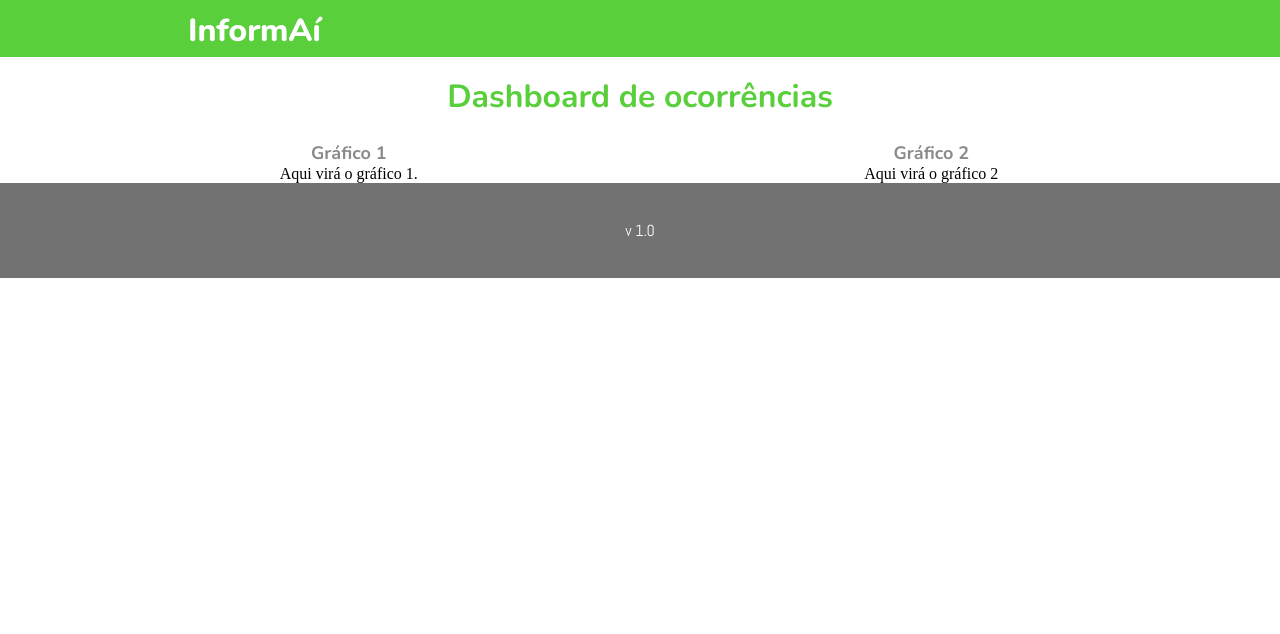
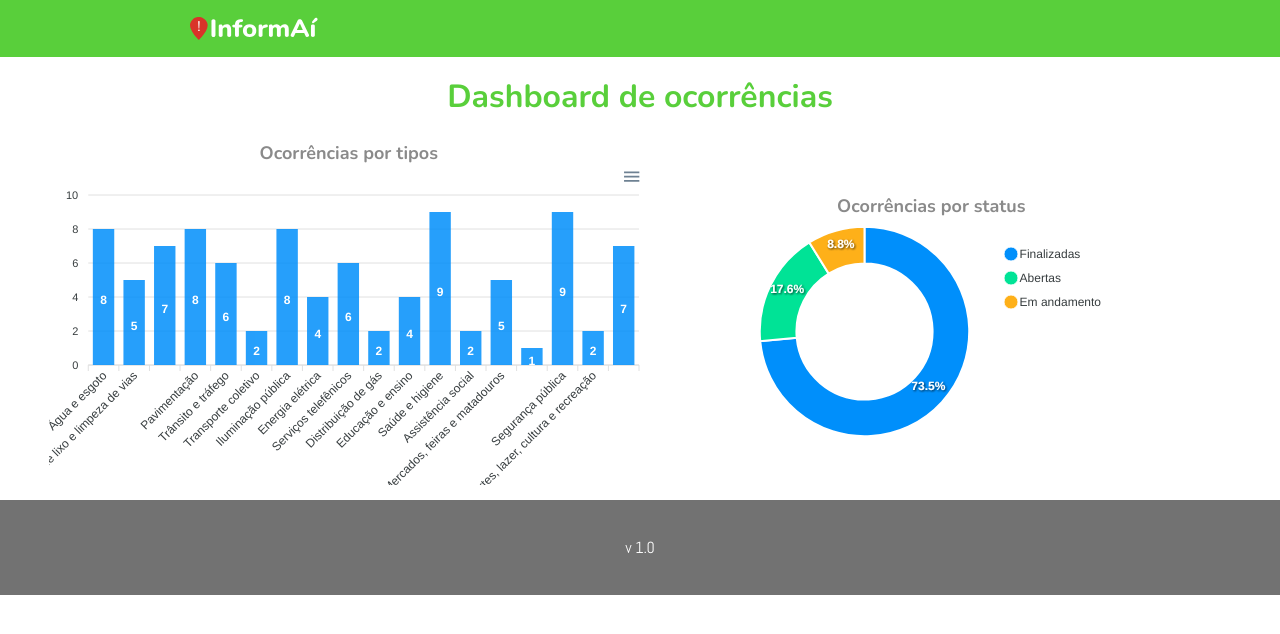
Before and after one commit to lucasPrado94/tcc-informai-web, a React (Create React App) app: page / in a window 1280 px wide. Shown: the top 634 px of the page. Built offline with nearby package versions, Linux system fonts and the light colour scheme.

Commit message:
Adding charts with mock data

```diff
--- a/package.json
+++ b/package.json
@@ -10,8 +10,10 @@
     "@types/node": "^12.0.0",
     "@types/react": "^17.0.0",
     "@types/react-dom": "^17.0.0",
+    "apexcharts": "^3.32.0",
     "node-sass": "4.14.1",
     "react": "^17.0.2",
+    "react-apexcharts": "^1.3.9",
     "react-dom": "^17.0.2",
     "react-scripts": "4.0.3",
     "typescript": "^4.1.2",
--- a/public/index.html
+++ b/public/index.html
@@ -23,7 +23,7 @@
       work correctly both with client-side routing and a non-root public URL.
       Learn how to configure a non-root public URL by running `npm run build`.
     -->
-  <title>React App</title>
+  <title>Dashboard de ocorrências</title>
 </head>
 
 <body>
--- /dev/null
+++ b/src/components/BarChart/index.tsx
@@ -0,0 +1,52 @@
+import Chart from 'react-apexcharts';
+export function BarChart() {
+    const options = {
+        plotOptions: {
+            bar: {
+                horizontal: false,
+            }
+        }
+    }
+
+    const mockData = {
+        labels: {
+            categories: [
+                "Água e esgoto",
+                "Coleta de lixo e limpeza de vias",
+                "Drenagem de água da chuva",
+                "Pavimentação",
+                "Trânsito e tráfego",
+                "Transporte coletivo",
+                "Iluminação pública",
+                "Energia elétrica",
+                "Serviços telefênicos",
+                "Distribuição de gás",
+                "Educação e ensino",
+                "Saúde e higiene",
+                "Assistência social",
+                "Mercados, feiras e matadouros",
+                "Serviço funerário",
+                "Segurança pública",
+                "Esportes, lazer, cultura e recreação",
+                "Defesa civil",
+            ]
+        },
+        series: [
+            {
+                name: "Quantidade de ocorrências",
+                data: [8,5,7,8,6,2,8,4,6,2,4,9,2,5,1,9,2,7]
+            }
+        ]
+    }
+
+
+    return (
+        <Chart
+            options={{ ...options, xaxis: mockData.labels }}
+            series={mockData.series}
+            type="bar"
+            height="320"
+            width="600"
+        />
+    );
+}
--- /dev/null
+++ b/src/components/DonutChart/index.tsx
@@ -0,0 +1,23 @@
+import Chart from 'react-apexcharts';
+export function DonutChart() {
+    const options = {
+        legend: {
+            show: true,
+        }
+    }
+
+    const mockData = {
+        labels: ['Finalizadas', 'Abertas', 'Em andamento'],
+        series: [50, 12, 6]
+    }
+
+    return (
+        <Chart
+            options={{ ...options, labels: mockData.labels }}
+            series={mockData.series}
+            type="donut"
+            height="280"
+            width="380"
+        />
+    );
+}
--- a/src/components/Header/styles.module.scss
+++ b/src/components/Header/styles.module.scss
@@ -8,4 +8,5 @@
 
 .logo{
     margin-left: 190px;
+    width: 10vw;
 }
--- a/src/pages/Dashboard/index.tsx
+++ b/src/pages/Dashboard/index.tsx
@@ -1,6 +1,8 @@
 import styles from './styles.module.scss';
 import { Header } from '../../components/Header';
 import { Footer } from '../../components/Footer';
+import { BarChart } from '../../components/BarChart';
+import { DonutChart } from '../../components/DonutChart';
 
 export function Dashboard() {
     return (
@@ -13,12 +15,12 @@ export function Dashboard() {
                 <div className={styles.break}></div>
                 <div className={styles.chartsContainer}>
                     <div className={styles.chartContainer}>
-                        <h2 className={styles.chartTitle}>Gráfico 1</h2>
-                        <p>Aqui virá o gráfico 1.</p>
+                        <h2 className={styles.chartTitle}>Ocorrências por tipos</h2>
+                        <BarChart />
                     </div>
                     <div className={styles.chartContainer}>
-                        <h2 className={styles.chartTitle}>Gráfico 2</h2>
-                        <p>Aqui virá o gráfico 2</p>
+                        <h2 className={styles.chartTitle}>Ocorrências por status</h2>
+                        <DonutChart />
                     </div>
                 </div>
             </div>
```
Also changed, not shown: src/assets/logo.svg, 1 other file (tests, documents, lock files or other folders).
